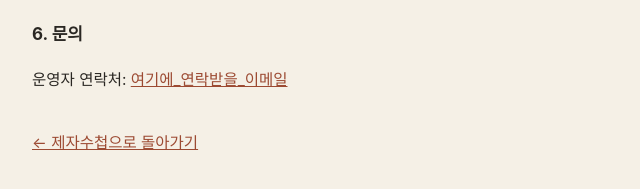
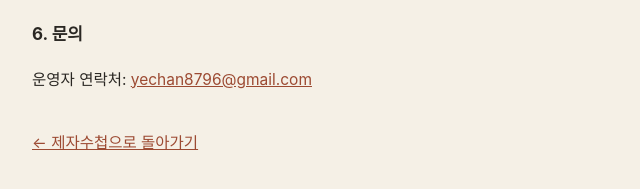
Before and after one commit to yechan8796-bot/jeja-sucheop, a plain HTML site: page privacy.html in a window 1280 px wide. Shown: the part 1017-1206 px from the top of the page, 248-888 px from the left. Drawn offline with Linux system fonts and the light colour scheme.

Commit message:
Update privacy.html

```diff
--- a/privacy.html
+++ b/privacy.html
@@ -54,7 +54,7 @@ a{color:#9c4a32}
 <p>학생 정보는 민감한 개인정보입니다. 사용자는 구글 계정과 수첩 비밀번호를 안전하게 관리하고, 백업 파일은 암호화 상태로 보관해 주세요.</p>
 
 <h2>6. 문의</h2>
-<p>운영자 연락처: <a href="mailto:여기에_연락받을_이메일">여기에_연락받을_이메일</a></p>
+<p>운영자 연락처: <a href="mailto:yechan8796@gmail.com">yechan8796@gmail.com</a></p>
 
 <p style="margin-top:36px"><a href="./">← 제자수첩으로 돌아가기</a></p>
 </main>
```
